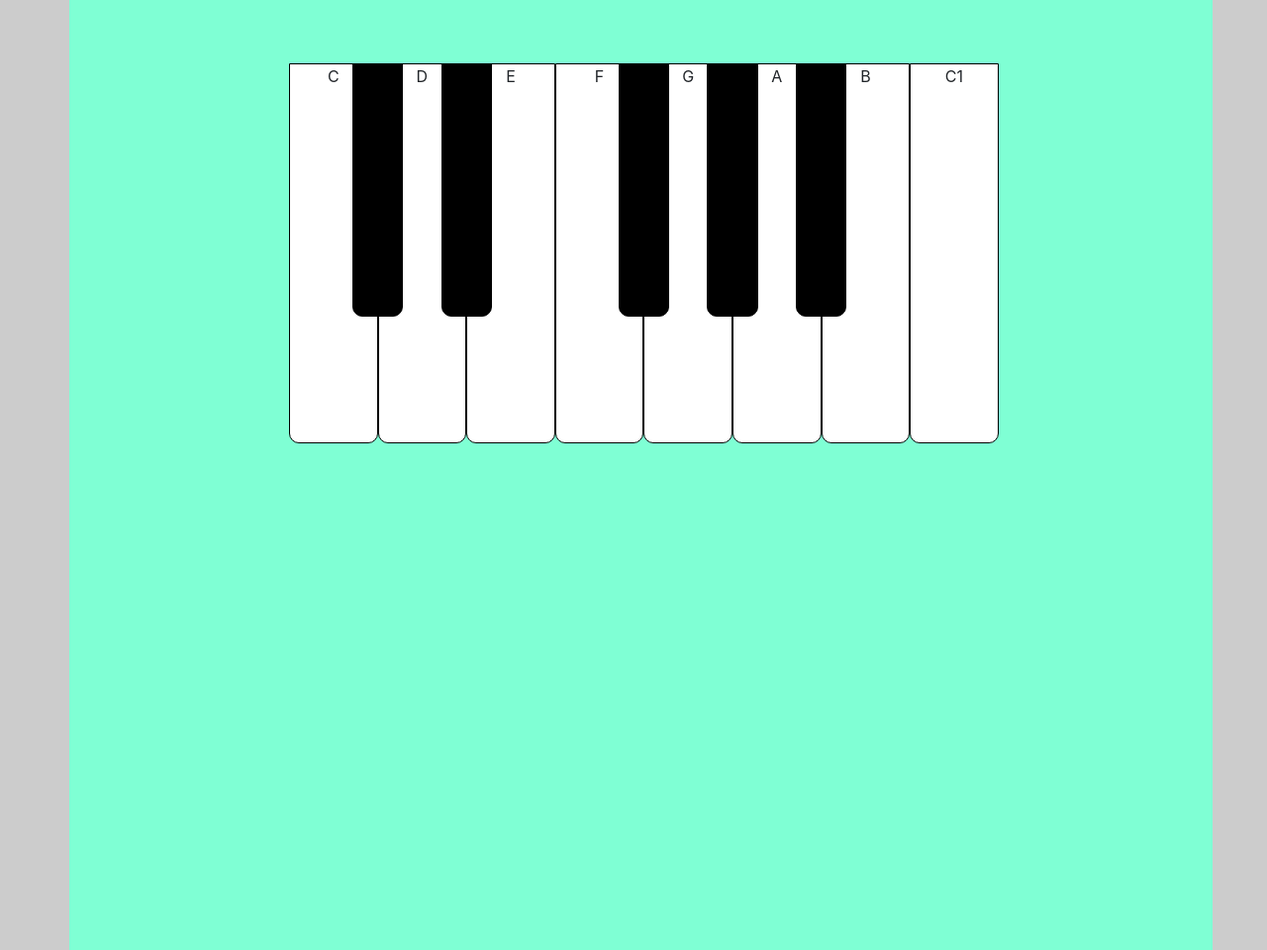
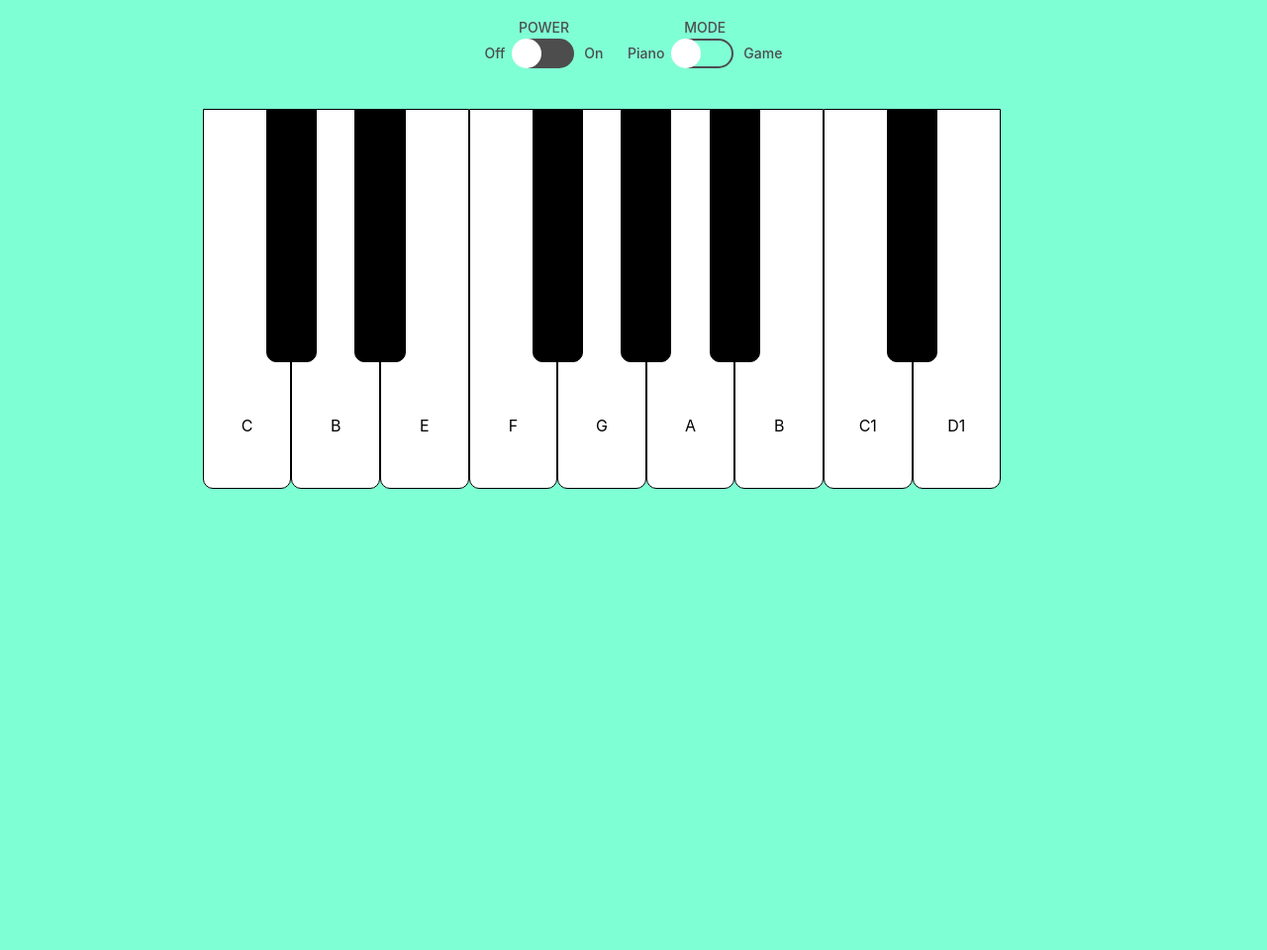
Before and after one commit to digitalis75/User-Interactive-Project-Piano-Simon-Game, a plain HTML site: page index.html in a window 1280 px wide. Shown: the whole page at 99% size. After the commit the page ends 800 px from the top, so only its background shows below. Drawn offline with nearby package versions, Linux system fonts and the light colour scheme.

Commit message:
Keyboard for desktop, adding switches and their functionality

```diff
--- a/assets/css/style.css
+++ b/assets/css/style.css
@@ -1,18 +1,18 @@
 body {
+    background-color: aquamarine;
 
-    background-color: #cccccc;
 }
 
 .container {
-    width: 100vw;
-    height: 120vh;
-    background-color: aquamarine;
-    text-align: center;
+    margin: 0;
+    padding: 0;
 }
 
-.container.keyboard {
-    position: relative;
+.container-fluid {
+    margin: 0;
+    padding: 0;
 }
+
 
 .key-white {
     width: 7vw;
@@ -20,45 +20,48 @@ body {
     background-color: #fff;
     border: 1px solid #000;
     border-radius: 0 0 10px 10px;
-    margin: 5vw 0 15vw;
+    margin: 2vw 0 5vw;
     padding: 0;
-    align-items: center;
+    padding-top: 20vw;
     float: left;
     cursor: pointer;
 }
 
 .key-white.c {
-    margin-left: 15vw;
+    margin-left: 16vw;
 }
 
-.key-black, .key-black1, .key-black2, .key-black3, .key-black4  {
+.key-black, .key-black1, .key-black2, .key-black3, .key-black4, .key-black5  {
     width: 4vw;
     height: 20vw;
     z-index: 1;
 
-    margin-top: 5vw;
-    margin-left: 20vw;
+    margin-top: 2vw;
+    margin-left: -58vw;
 
     background-color: #000;
     border: 1px solid #000;
     border-radius: 0 0 10px 10px;
     float: left;
-    position: absolute;
     cursor: pointer;
 }
 
 .key-black1 {
-    margin-left: 27vw;
+    margin-left: -51vw;
 }
 
 .key-black2 {
-    margin-left: 41vw;
+    margin-left: -37vw;
 }
 
 .key-black3 {
-    margin-left: 48vw;
+    margin-left: -30vw;
 }
 
 .key-black4 {
-    margin-left: 55vw;
+    margin-left: -23vw;
 }
+
+.key-black5 {
+    margin-left: -9vw;
+}
--- /dev/null
+++ b/assets/css/switch.css
@@ -0,0 +1,69 @@
+.switch-wrapper1 {
+    width: 60px;
+    height: 30px;
+    background-color: #4d4d4d;
+    border: 2px solid #4d4d4d;
+    border-radius: 30px;
+    font-size: 16px;
+    display: inline-block;
+    position: relative;
+    cursor: pointer;
+}
+
+.switch-wrapper2 {
+    width: 60px;
+    height: 30px;
+    /* background-color: ; */
+    border: 2px solid #4d4d4d;
+    border-radius: 30px;
+    font-size: 16px;
+    display: inline-block;
+    position: relative;
+    cursor: pointer;
+}
+
+
+.switch1 {
+    width: 30px;
+    height: 30px;
+    background-color: #fff;
+    border-radius: 30px;
+    left: -5px;
+    display: inline-block;
+    position: absolute;
+    cursor: pointer;
+}
+
+.switch2 {
+    width: 30px;
+    height: 30px;
+    background-color: #fff;
+    /* border: 2px solid #4d4d4d; */
+    border-radius: 30px;
+    left: -5px;
+    display: inline-block;
+    position: absolute;
+    cursor: pointer;
+}
+
+.green {
+    background-color: green;
+    border: 2px solid green;
+}
+
+.blue {
+    background-color: blue;
+    border: 2px solid blue;
+}
+
+.text {
+    font-size: 14px;
+    color: #4d4d4d;
+    display: inline-block;
+    margin: 0 10px;
+}
+
+.power {
+    margin: 15px 0;
+    display: inline-block;
+}
--- /dev/null
+++ b/assets/js/switch.js
@@ -0,0 +1,31 @@
+$(document).ready(function(){
+  $('.switch-wrapper1').click(function() {
+      if($('.switch1').css('left') == '-5px'){
+           $('.switch1').animate({
+           left: '30px'
+           }, 500);
+           $('.switch-wrapper1').addClass('green');
+      }else{
+            $('.switch1').animate({
+           left: '-5px'
+           }, 500);
+           $('.switch-wrapper1').removeClass('green');
+      }
+   });
+});
+
+$(document).ready(function(){
+   $('.switch-wrapper2').click(function() {
+       if($('.switch2').css('left') == '-5px'){
+            $('.switch2').animate({
+            left: '30px',
+            }, 500);
+            $('.switch-wrapper2').addClass('blue');
+       }else{
+             $('.switch2').animate({
+            left: '-5px',
+            }, 500);
+            $('.switch-wrapper2').removeClass('blue');
+       }
+    });
+});
--- a/index.html
+++ b/index.html
@@ -11,34 +11,68 @@
     <link rel="stylesheet" href="https://cdnjs.cloudflare.com/ajax/libs/hover.css/2.3.1/css/hover-min.css" type="text/css" />
 
     <link rel="stylesheet" href="assets/css/style.css">
+    <link rel="stylesheet" href="assets/css/switch.css">
 
-    <script src="https://ajax.googleapis.com/ajax/libs/jquery/3.4.1/jquery.min.js"></script>
+
 </head>
 <body>
-    <div class="container container-fluid  text-center">
+    <div class="container-fluid  text-center">
 
+      <!-- switches    -->
+        <div class="container-fluid">
+            <div class="power">
+                <h2 class="text">POWER</h2>
+                <div class="switches  d-flex align-items-center justify-content-center" >
+                    <h2 class="text">Off</h2>
+                    <div class="switch-wrapper1  d-flex align-items-center justify-content-center">
+                        <div class="switch1"></div>
+                    </div>
+                    <h2 class="text">On</h2>
+                </div>
+            </div>
 
-        <div class="container keyboard">
-            <div id="" class="key-white c "><span class="text">C</span></div>
-            <div id="" class="key-white d">D</div>
-            <div id="" class="key-white e">E</div>
-            <div id="" class="key-white f">F</div>
-            <div id="" class="key-white g">G</div>
-            <div id="" class="key-white a">A</div>
-            <div id="" class="key-white b">B</div>
-            <div id="" class="key-white c1">C1</div>
+            <div class="power">
+                <h2 class="text">MODE</h2>
+                <div class="switches  d-flex align-items-center justify-content-center" >
+                    <h2 class="text">Piano</h2>
+                    <div class="switch-wrapper2  d-flex align-items-center justify-content-center">
+                        <div class="switch2"></div>
+                    </div>
+                    <h2 class="text">Game</h2>
+                </div>
+            </div>
+       </div>
 
-            <div id="" class="key-black c-sharp"></div>
-            <div id="" class="key-black1 d-sharp"></div>
-            <div id="" class="key-black2 f-sharp"></div>
-            <div id="" class="key-black3 g-sharp"></div>
-            <div id="" class="key-black4 a-sharp"></div>
+        <!-- keyboard -->
+        <div class="container container-fluid">
+            <div class="container-fluid keyboard">
+                <button id="c" class="key-white c">C</button>
+                <button id="d" class="key-white" >B</button>
+                <button id="e" class="key-white">E</button>
+                <button id="f" class="key-white" >F</button>
+                <button id="g" class="key-white">G</button>
+                <button id="a" class="key-white">A</button>
+                <button id="h" class="key-white" >B</button>
+                <button id="c1" class="key-white" >C1</button>
+                <button id="d1" class="key-white">D1</button>
+
+                <button id="c-sharp" class="key-black"></button>
+                <button id="d-sharp" class="key-black1"></buttonv>
+                <button id="f-sharp" class="key-black2"></button>
+                <button id="g-sharp" class="key-black3"></button>
+                <button id="a-sharp" class="key-black4"></button>
+                <button id="c1-sharp" class="key-black5"></button>
+            </div>
+        </div>
    </div>
    </div>
 
 
+
+    <script src="https://ajax.googleapis.com/ajax/libs/jquery/3.4.1/jquery.min.js"></script>
     <script src="https://cdnjs.cloudflare.com/ajax/libs/popper.js/1.14.7/umd/popper.min.js" integrity="sha384-UO2eT0CpHqdSJQ6hJty5KVphtPhzWj9WO1clHTMGa3JDZwrnQq4sF86dIHNDz0W1" crossorigin="anonymous"></script>
     <script src="https://stackpath.bootstrapcdn.com/bootstrap/4.3.1/js/bootstrap.min.js" integrity="sha384-JjSmVgyd0p3pXB1rRibZUAYoIIy6OrQ6VrjIEaFf/nJGzIxFDsf4x0xIM+B07jRM" crossorigin="anonymous"></script>
-<script scr="assets/js/script.js"></script>
+    <script src="assets/js/script.js"></script>
+    <script src="assets/js/switch.js"></script>
 </body>
 </html>
```
Lines whose indentation alone changed are shown as unchanged.
